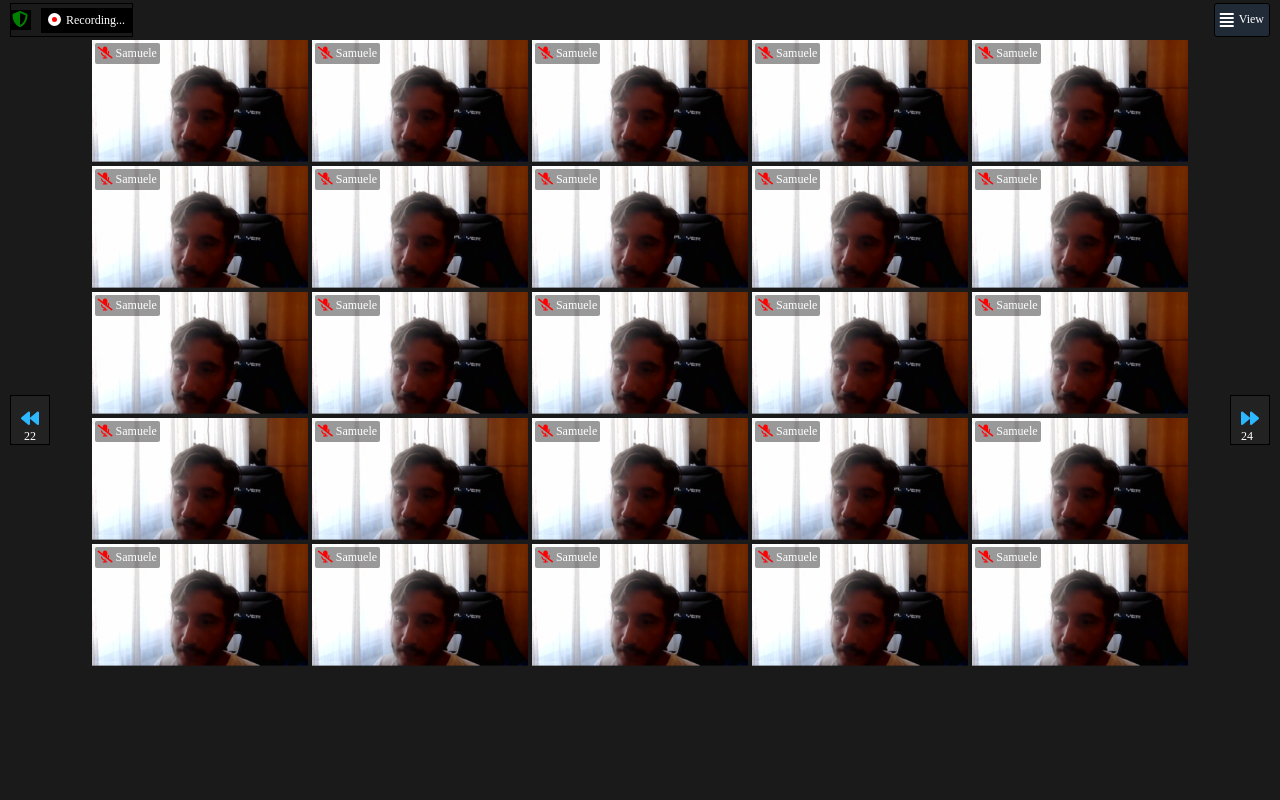
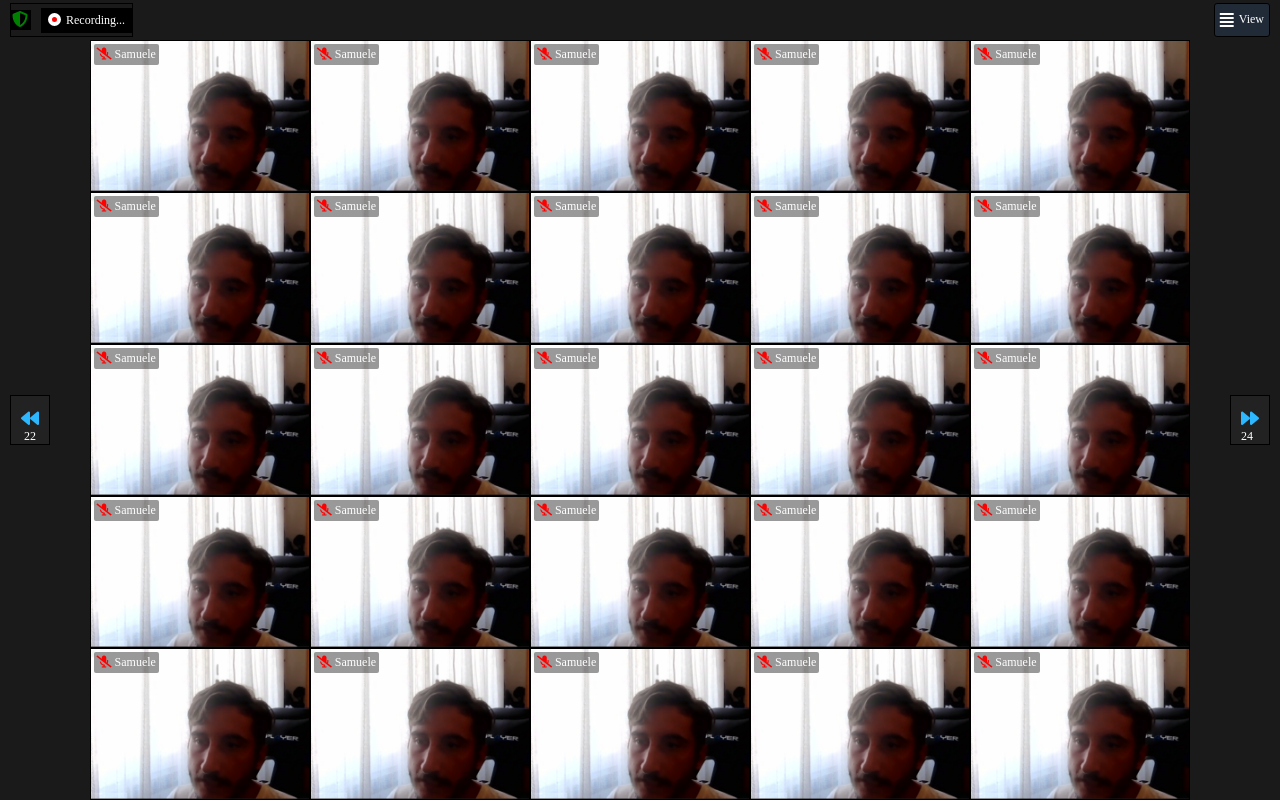
Before and after one commit to Hemil78/html-css-zoom, a plain HTML site: page index.html in a window 1280 px wide. Drawn offline with Linux system fonts and the light colour scheme.

Commit message:
content main con flex

```diff
--- a/css/style.css
+++ b/css/style.css
@@ -108,6 +108,7 @@ header{
 .content-central{
     width: 70%;
     flex-grow: 1;
+    background-color: pink;
 }
 
 /* aside-left */
@@ -139,10 +140,16 @@ header{
 
 .content-central{
     flex-wrap: wrap;
-    align-self: flex-start;
+    align-content: flex-start;
 }
-.samu{
+
+.video{
     position: relative;
+    width: 20%;
+    border: 1px solid;
+    background-image: url(../img/samu.jpg);
+    background-size: cover;
+    height: 20%;
 }
 
 .name{
@@ -157,13 +164,7 @@ header{
 .fa-microphone-slash{
     color:red;
 }
-.samu img{
-    width: 100%;
-}
-.video{
-    width: calc(20% - 4px);
-    margin: 0 2px;;
-}
+
 
 
 
--- a/index.html
+++ b/index.html
@@ -56,178 +56,103 @@
                 <div class="content-central">
 
                     <div class="video">
-                        <div class="samu">
-                            <img src="img/samu.jpg" alt="">
                         <p class="name"><i class="fas fa-microphone-slash"></i> Samuele</p>
-                        </div>
                     </div>
 
                     <div class="video">
-                        <div class="samu">
-                            <img src="img/samu.jpg" alt="">
                         <p class="name"><i class="fas fa-microphone-slash"></i> Samuele</p>
-                        </div>
                     </div>
 
                     <div class="video">
-                        <div class="samu">
-                            <img src="img/samu.jpg" alt="">
                         <p class="name"><i class="fas fa-microphone-slash"></i> Samuele</p>
-                        </div>
                     </div>
 
                     <div class="video">
-                        <div class="samu">
-                            <img src="img/samu.jpg" alt="">
                         <p class="name"><i class="fas fa-microphone-slash"></i> Samuele</p>
-                        </div>
                     </div>
 
                     <div class="video">
-                        <div class="samu">
-                            <img src="img/samu.jpg" alt="">
                         <p class="name"><i class="fas fa-microphone-slash"></i> Samuele</p>
-                        </div>
                     </div>
 
                     <div class="video">
-                        <div class="samu">
-                            <img src="img/samu.jpg" alt="">
                         <p class="name"><i class="fas fa-microphone-slash"></i> Samuele</p>
-                        </div>
                     </div>
 
                     <div class="video">
-                        <div class="samu">
-                            <img src="img/samu.jpg" alt="">
                         <p class="name"><i class="fas fa-microphone-slash"></i> Samuele</p>
-                        </div>
                     </div>
 
                     <div class="video">
-                        <div class="samu">
-                            <img src="img/samu.jpg" alt="">
                         <p class="name"><i class="fas fa-microphone-slash"></i> Samuele</p>
-                        </div>
                     </div>
 
                     <div class="video">
-                        <div class="samu">
-                            <img src="img/samu.jpg" alt="">
                         <p class="name"><i class="fas fa-microphone-slash"></i> Samuele</p>
-                        </div>
                     </div>
 
                     <div class="video">
-                        <div class="samu">
-                            <img src="img/samu.jpg" alt="">
                         <p class="name"><i class="fas fa-microphone-slash"></i> Samuele</p>
-                        </div>
                     </div>
 
                     <div class="video">
-                        <div class="samu">
-                            <img src="img/samu.jpg" alt="">
                         <p class="name"><i class="fas fa-microphone-slash"></i> Samuele</p>
-                        </div>
                     </div>
 
                     <div class="video">
-                        <div class="samu">
-                            <img src="img/samu.jpg" alt="">
                         <p class="name"><i class="fas fa-microphone-slash"></i> Samuele</p>
-                        </div>
                     </div>
 
                     <div class="video">
-                        <div class="samu">
-                            <img src="img/samu.jpg" alt="">
                         <p class="name"><i class="fas fa-microphone-slash"></i> Samuele</p>
-                        </div>
                     </div>
 
                     <div class="video">
-                        <div class="samu">
-                            <img src="img/samu.jpg" alt="">
                         <p class="name"><i class="fas fa-microphone-slash"></i> Samuele</p>
-                        </div>
                     </div>
 
                     <div class="video">
-                        <div class="samu">
-                            <img src="img/samu.jpg" alt="">
                         <p class="name"><i class="fas fa-microphone-slash"></i> Samuele</p>
-                        </div>
                     </div>
 
                     <div class="video">
-                        <div class="samu">
-                            <img src="img/samu.jpg" alt="">
                         <p class="name"><i class="fas fa-microphone-slash"></i> Samuele</p>
-                        </div>
                     </div>
 
                     <div class="video">
-                        <div class="samu">
-                            <img src="img/samu.jpg" alt="">
                         <p class="name"><i class="fas fa-microphone-slash"></i> Samuele</p>
-                        </div>
                     </div>
 
                     <div class="video">
-                        <div class="samu">
-                            <img src="img/samu.jpg" alt="">
                         <p class="name"><i class="fas fa-microphone-slash"></i> Samuele</p>
-                        </div>
                     </div>
 
                     <div class="video">
-                        <div class="samu">
-                            <img src="img/samu.jpg" alt="">
                         <p class="name"><i class="fas fa-microphone-slash"></i> Samuele</p>
-                        </div>
                     </div>
 
                     <div class="video">
-                        <div class="samu">
-                            <img src="img/samu.jpg" alt="">
                         <p class="name"><i class="fas fa-microphone-slash"></i> Samuele</p>
-                        </div>
                     </div>
 
                     <div class="video">
-                        <div class="samu">
-                            <img src="img/samu.jpg" alt="">
                         <p class="name"><i class="fas fa-microphone-slash"></i> Samuele</p>
-                        </div>
                     </div>
 
                     <div class="video">
-                        <div class="samu">
-                            <img src="img/samu.jpg" alt="">
                         <p class="name"><i class="fas fa-microphone-slash"></i> Samuele</p>
-                        </div>
                     </div>
 
                     <div class="video">
-                        <div class="samu">
-                            <img src="img/samu.jpg" alt="">
                         <p class="name"><i class="fas fa-microphone-slash"></i> Samuele</p>
-                        </div>
                     </div>
 
                     <div class="video">
-                        <div class="samu">
-                            <img src="img/samu.jpg" alt="">
                         <p class="name"><i class="fas fa-microphone-slash"></i> Samuele</p>
-                        </div>
                     </div>
 
                     <div class="video">
-                        <div class="samu">
-                            <img src="img/samu.jpg" alt="">
                         <p class="name"><i class="fas fa-microphone-slash"></i> Samuele</p>
-                        </div>
                     </div>
 
                 </div>
```
Lines whose indentation alone changed are shown as unchanged.
